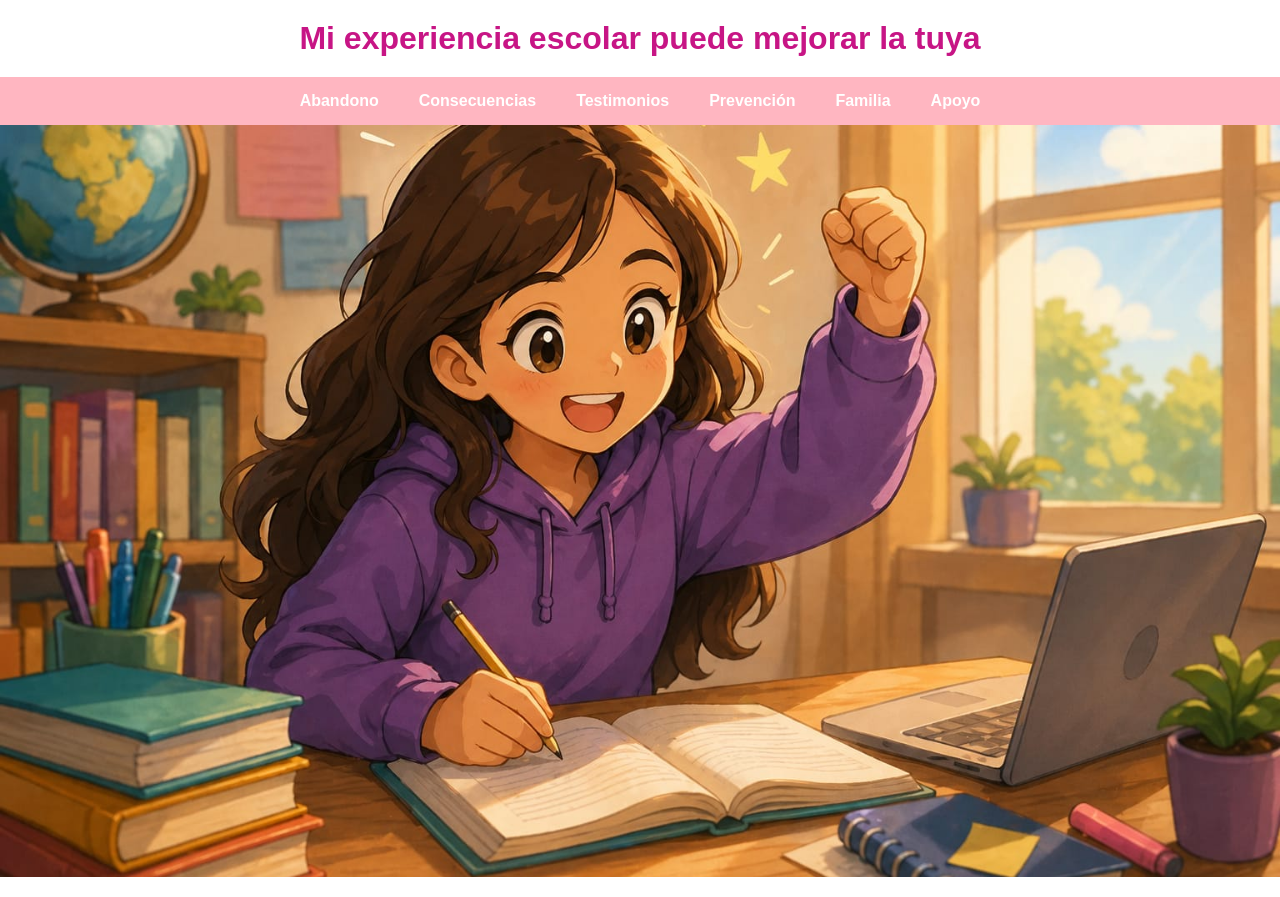
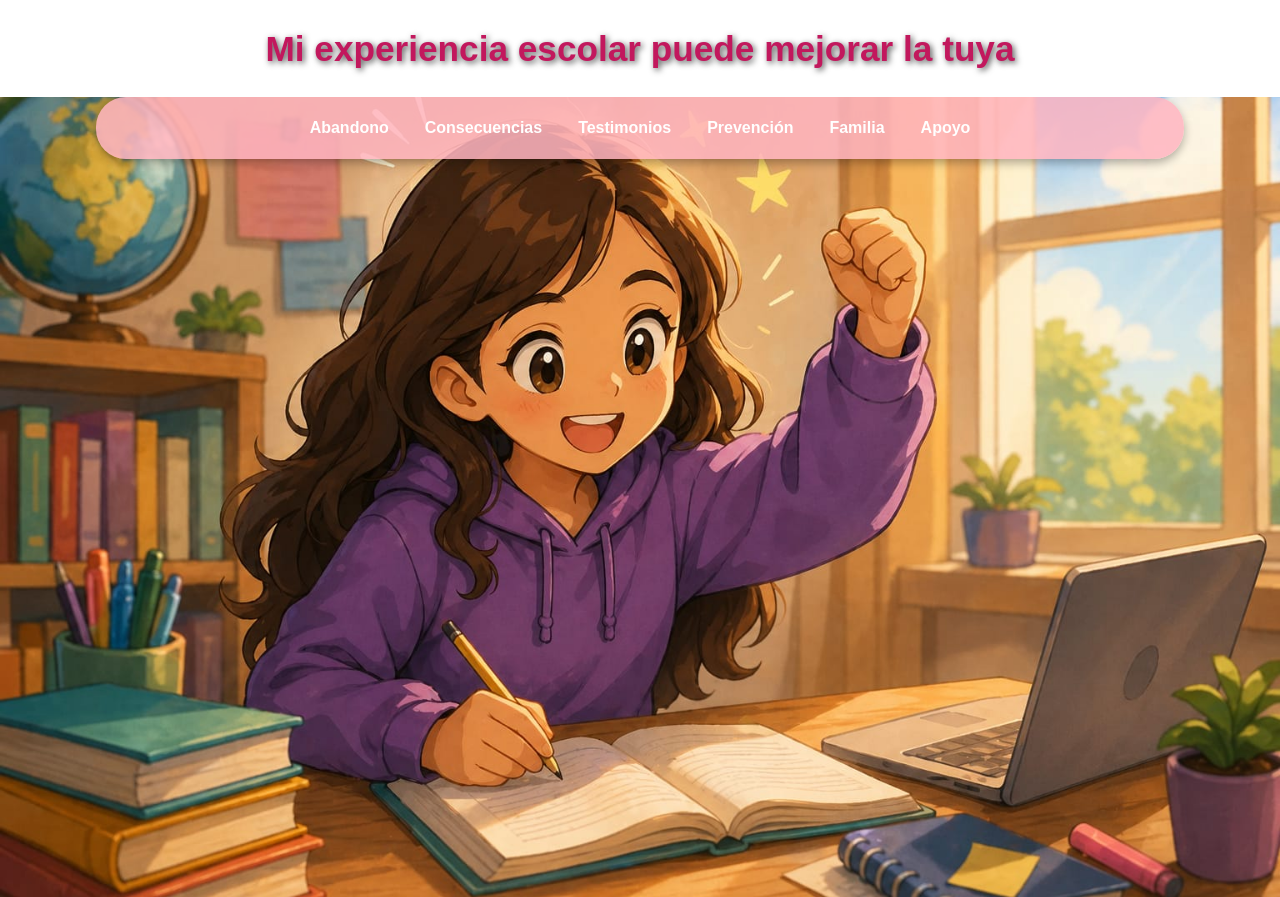
Before and after one commit to graciafrutis-jpg/Cecytem-mi-experiencia-escolar-puede-mejorar-la-tuya, a plain HTML site: page index.html in a window 1280 px wide. Drawn offline with Linux system fonts and the light colour scheme.

Commit message:
Add files via upload

```diff
--- a/index.html
+++ b/index.html
@@ -3,65 +3,73 @@
 <head>
     <meta charset="UTF-8">
     <title>Mi experiencia escolar puede mejorar la tuya</title>
-
     <style>
-body{
-    margin:0;
-    font-family:Arial;
+        body {
+            margin: 0;
+            font-family: Arial, sans-serif;
         }
 
-/* Título en franja blanca */
-header{
-    background:white;
-    padding:20px;
-    text-align:center;
+        header {
+            width: 100%;
+            background: white; /* Franja blanca arriba */
+            text-align: center;
+            padding: 5px 0; /* Menos espacio vertical */
+            color: #C2185D; /* Rosa fuerte */
+            font-size: 1.1em; /* Más pequeño */
+            z-index: 2;
+            text-shadow: 2px 2px 6px rgba(0,0,0,0.7);
         }
 
-h1{
-    color:#C71585;
-    margin:0;
+        .contenedor {
+            position: relative;
+            width: 100%;
+            height: 100vh;
+            overflow: hidden;
+            margin-top: 0; /* Sin margen extra arriba */
         }
 
-/* CONTENEDOR (ahora ocupa toda la pantalla) */
-.contenedor{
-    position:relative;
-    width:100%;   /* ocupa todo */
+        .banner {
+            width: 100%;
+            height: 100%;
+            object-fit: cover;
+            display: block;
         }
 
-/* Imagen portada */
-.banner{
-    width:100%;
-    height:100vh;
-    object-fit:cover;
-    display:block;
+        nav {
+            position: absolute;
+            top: 0; /* Pegado al inicio de la imagen */
+            left: 50%;
+            transform: translateX(-50%);
+            width: 85%;
+            background: rgba(255, 182, 193, 0.85);
+            border-radius: 30px;
+            padding: 10px 0;
+            box-shadow: 0 4px 10px rgba(0,0,0,0.3);
+            z-index: 2;
         }
 
-/* Menú encima de la imagen */
-nav{
-    position:absolute;
-    top:0;
-    width:100%;
-    background:#FFB6C1;
+        nav ul {
+            list-style: none;
+            display: flex;
+            justify-content: center;
+            margin: 0;
+            padding: 0;
+            flex-wrap: wrap;
         }
 
-nav ul{
-    list-style:none;
-    display:flex;
-    justify-content:center;
-    margin:0;
-    padding:0;
+        nav ul li a {
+            padding: 12px 18px;
+            display: block;
+            color: white;
+            text-decoration: none;
+            font-weight: bold;
+            border-radius: 20px;
+            transition: 0.3s;
         }
 
-nav ul li a{
-    padding:15px 20px;
-    display:block;
-    color:white;
-    text-decoration:none;
-    font-weight:bold;
-}
-
-nav ul li a:hover{
-    background:#FFE4E1;
+        nav ul li a:hover {
+            background: #ffe4e1;
+            color: #C71585;
         }
     </style>
 </head>
@@ -73,6 +81,7 @@ nav ul li a:hover{
     </header>
 
     <div class="contenedor">
+        <img src="PRINCIPAL.jpeg" class="banner" alt="Imagen principal">
 
         <nav>
             <ul>
@@ -84,9 +93,6 @@ nav ul li a:hover{
                 <li><a href="apoyo.html">Apoyo</a></li>
             </ul>
         </nav>
-
-    <img src="PRINCIPAL.jpeg" class="banner">
-
     </div>
 
 </body>
```
Lines whose indentation alone changed are shown as unchanged.
